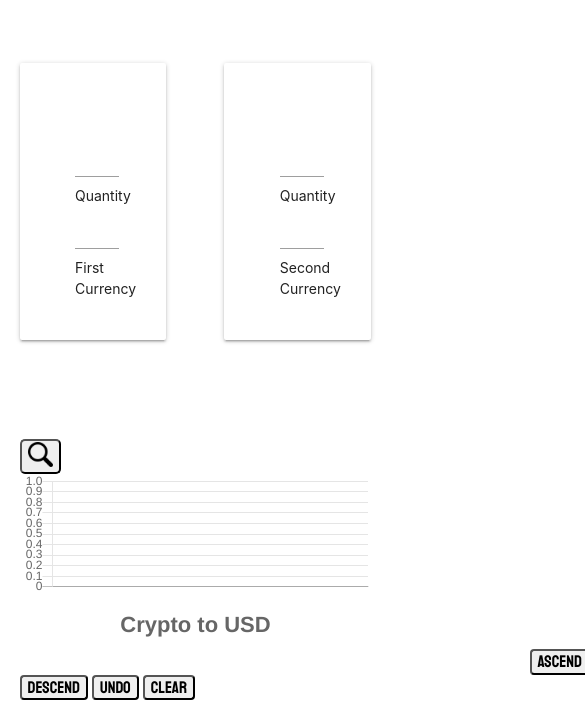
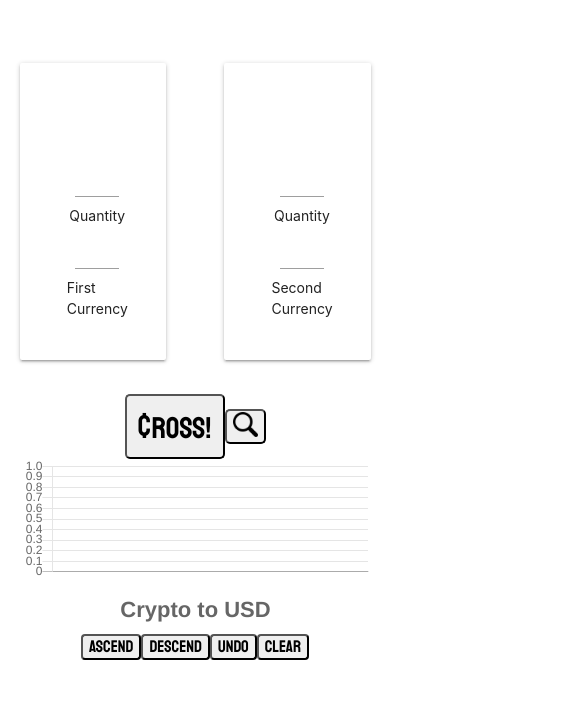
Before and after one commit to gstockha/crypto-api, a plain HTML site: page index.html in a window 390 px wide. Shown: the part 119-844 px from the top of the page, 585 px wide, since content can reach past the window. Drawn offline with nearby package versions, Linux system fonts and the light colour scheme; no server answers.

Commit message:
finished styling dropdown and mobile responsiveness

```diff
--- a/assets/script.js
+++ b/assets/script.js
@@ -71,7 +71,8 @@ function finishBrick(){ //finishing touches on cryptoBrick for the methods in ab
     firstDraw = false;
     let cryKeys = "";
     for (let i = 0; i < cryptoKeys.length; i++){
-        cryKeys += (", " + cryptoKeys[i]);
+        if (i>0) cryKeys += (", " + cryptoKeys[i]);
+        else cryKeys += (cryptoKeys[i]);
     }
     $list.append('<h4>').children('h4').append(cryKeys);
 }
--- a/assets/style.css
+++ b/assets/style.css
@@ -17,11 +17,10 @@ header h1::first-letter {
 #convert-btn {
     font-family: 'Staatliches', cursive;
     text-align: center;
-    width: 8%;
+    width: 100px;
     padding: 10px;
     border-radius: 5px;
     font-size: 30px;
-    margin-left: 590px;
 }
 #convert-btn:hover {
     cursor: pointer;
@@ -39,7 +38,7 @@ header h1::first-letter {
 #ascend-graph {
     border-radius: 4px;
     font-size: larger;
-    margin-left: 510px;
+    /* margin-left: 40%; */
     font-family: 'Staatliches', cursive;
 }
 
@@ -84,6 +83,7 @@ header h1::first-letter {
     background-color: white;
     border-radius: 5px;
     display: flex;
+    flex-direction: column;
     align-items: center;
     justify-content: center;
     box-shadow: 0 2px 4px rgba(0,0,0,0.2);
@@ -105,3 +105,16 @@ header h1::first-letter {
     padding: 10px;
     width: 15%
 }
+
+#graph-buttons {
+    display: flex;
+    justify-content: center;
+    align-items: center;
+}
+
+.input-field {
+    display: flex;
+    justify-content: center;
+    align-items: center;
+    flex-direction: column;
+}
--- a/index.html
+++ b/index.html
@@ -70,12 +70,12 @@
                     </div>
                     </div>
                     </div>
-            <div>
+            <div id="graph-buttons">
                 <button id="convert-btn">¢ross!</button> <!--convert button-->
                 <button id="open" class="modal-button"><img src="assets/magglass.png" alt="search" width="25" height="25"></button>
                 <div class="modal-container" id="modal-container">
                     <div class="modal">
-                        <h3>Crpyto List</h3>
+                        <h3>Crypto List</h3>
                         <div id="search-list"></div>
                         <button id="close" class="modal-button">OK</button>
                     </div>
```
